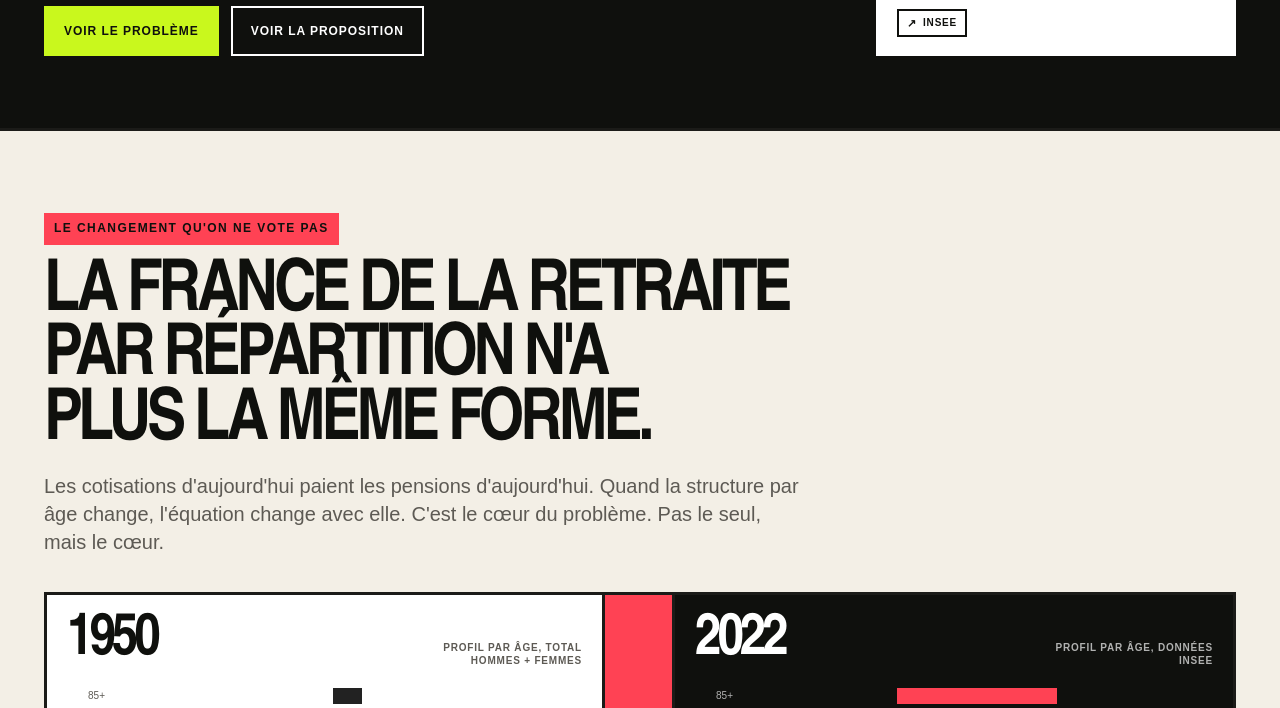
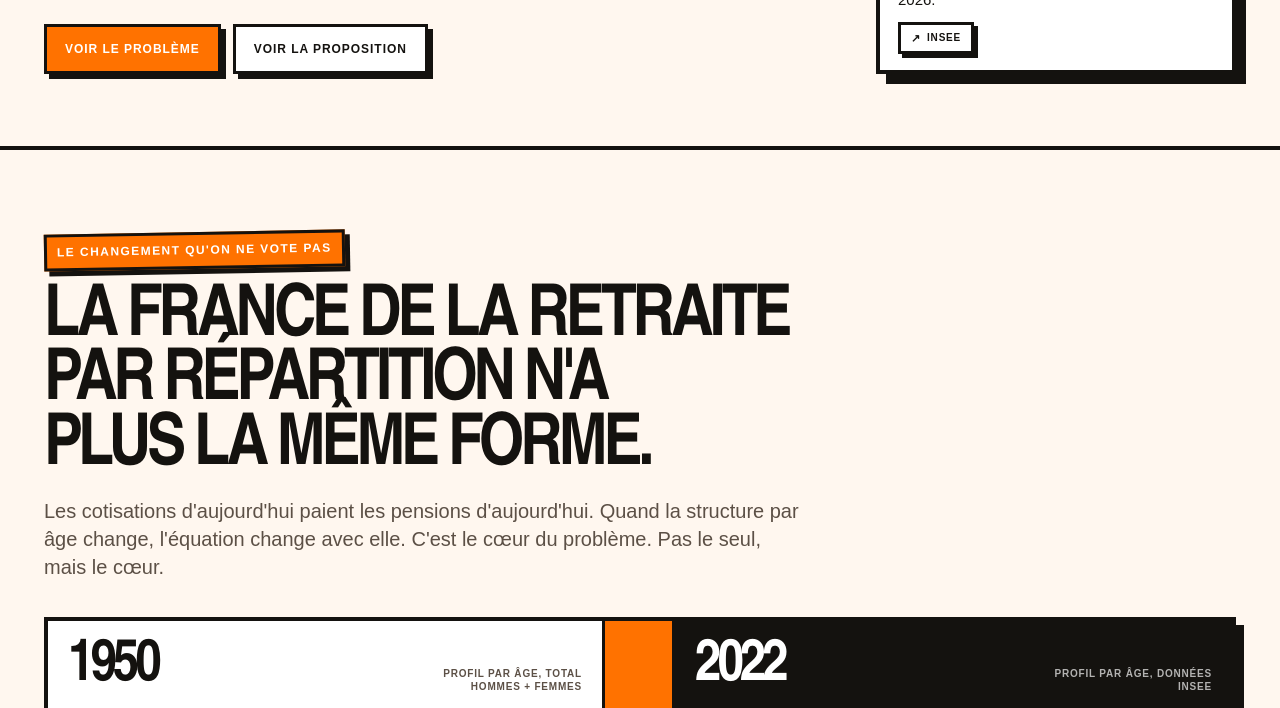
Before and after one commit to jz31708/retraite, a plain HTML site: page index.html in a window 1280 px wide. Shown: the part 691-1399 px from the top of the page. Drawn offline with Linux system fonts and the light colour scheme.

Commit message:
Load final neubrutalist theme

```diff
--- a/index.html
+++ b/index.html
@@ -9,6 +9,7 @@
 <link rel="stylesheet" href="final-2.css">
 <link rel="stylesheet" href="final-3.css">
 <link rel="stylesheet" href="final-4.css">
+<link rel="stylesheet" href="neubrutal.css">
 </head>
 <body>
 <a class="skip" href="#main">Aller au contenu</a>
```
